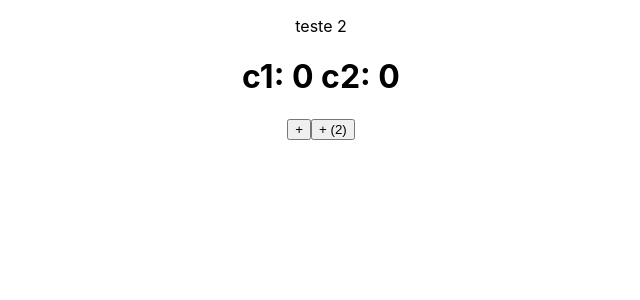
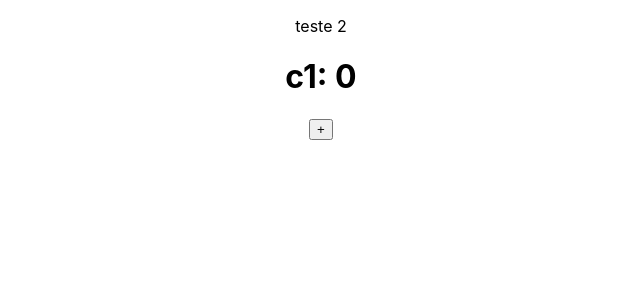
Before and after one commit to codemoises/react-hooks, a React (Create React App) app: page / in a window 1280 px wide. Shown: the top 300 px of the page, without its empty margins (319-959 px from the left). Built offline with nearby package versions, Linux system fonts and the light colour scheme.

Commit message:
função memoizada

```diff
--- a/src/App.js
+++ b/src/App.js
@@ -1,102 +1,30 @@
-// import logo from './logo.svg';
+import p from 'prop-types';
 import './App.css';
-import { useEffect, useState } from 'react';
+import React, { useCallback, useEffect, useState } from 'react';
 
-const eventFn = () => {
-  console.log('h1 clicado');
+const Button = React.memo(function Button({ incrementButton }) {
+  return <button onClick={() => incrementButton(100)}>+</button>;
+});
+
+Button.propTypes = {
+  incrementButton: p.func,
 };
-
 function App() {
   const [counter, setCounter] = useState(0);
-  const [counter2, setCounter2] = useState(0);
 
-  //componentDidUpdate - executa toda vez que o component atualiza
-  // useEffect(() => {
-  //   console.log('componentDidUpdate');
-  // });
-
-  //componentDidMount - executa 1x (UMA VEZ)
-  useEffect(() => {
-    document.querySelector('h1')?.addEventListener('click', eventFn);
-
-    // //componentWillUmont - limpeza
-    return () => {
-      document.querySelector('h1')?.removeEventListener('click', eventFn);
-    };
+  const incrementCounter = useCallback((num) => {
+    setCounter((c) => c + num);
   }, []);
 
-  //com dependencia - executa toda vez que a dependencia mudar
-  useEffect(() => {
-    console.log('c1:', counter, 'c2:', counter2);
-  }, [counter, counter2]);
-
-  // const [reverse, setReverse] = useState(false);
-  // const [counter, setCounter] = useState(0);
-  // const reverseClass = reverse ? 'reverse' : '';
-
-  // const handleClick = () => {
-  //   setReverse((reverse) => !reverse);
-  // };
-
-  // const handleIncrement = () => {
-  //   setCounter((counter) => counter + 1);
-  // };
+  console.log('pai renderizou');
 
   return (
     <div className="App">
       <p>teste 2</p>
-      <h1>
-        c1: {counter} c2: {counter2}{' '}
-      </h1>
-      <button onClick={() => setCounter(counter + 1)}>+</button>
-      <button onClick={() => setCounter2(counter2 + 1)}>+ (2)</button>
+      <h1>c1: {counter}</h1>
+      <Button incrementButton={incrementCounter} />
     </div>
-    // <div className="App">
-    //   <header className="App-header">
-    //     <img src={logo} className={`App-logo ${reverseClass}`} alt="logo" />
-
-    //     <h1>Contador: {counter}</h1>
-
-    //     <button type="button" onClick={handleClick}>
-    //       reverse {reverseClass}
-    //     </button>
-
-    //     <p>
-    //       <button type="button" onClick={handleIncrement}>
-    //         increment {counter}
-    //       </button>
-    //     </p>
-    //   </header>
-    // </div>
   );
 }
 
-// class App extends Component {
-//   state = {
-//       reverse: false,
-//     };
-
-//   handleClick() {
-//     const { reverse } = this.state;
-//     this.setState({ reverse: !reverse });
-//   };
-
-//   render() {
-//     const { reverse } = this.state;
-//     const reverseClass = reverse ? 'reverse' : '';
-
-//     return (
-//       <div className="App">
-//         <header className="App-header">
-//           <img src={logo} className={`App-logo ${reverseClass}`} alt="logo" />
-
-//           <button type="button" onClick={this.handleClick}>
-//             reverse {reverseClass}
-//           </button>
-//         </header>
-//       </div>
-//     );
-//   }
-// }
-
 export default App;
```
